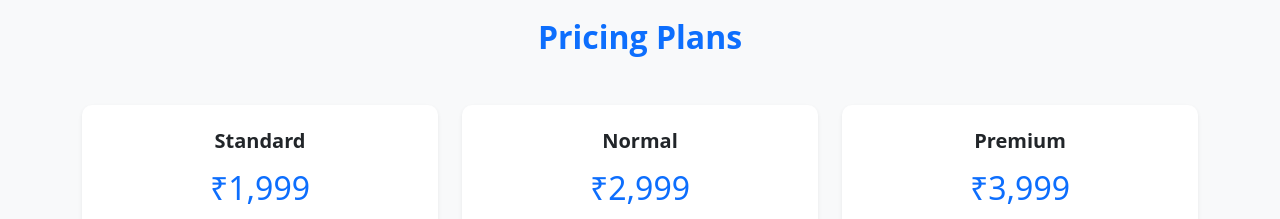
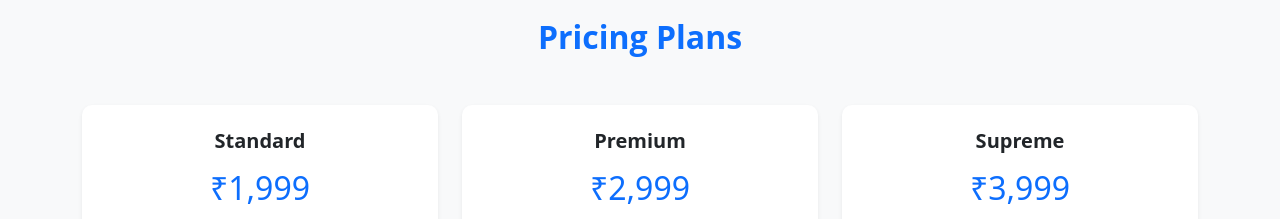
Before and after one commit to nikhilsm1996/readingspace, a React (Vite) app in the folder frontend/reading-space-frontend/: page / in a window 1280 px wide. Shown: the part 1500-1719 px from the top of the page. Built offline with nearby package versions, Linux system fonts and the light colour scheme.

Commit message:
Update pricing plan names: change "Normal" to "Premium" and "Premium" to "Supreme"

```diff
--- a/frontend/reading-space-frontend/src/components/Pricing.jsx
+++ b/frontend/reading-space-frontend/src/components/Pricing.jsx
@@ -15,7 +15,7 @@ const Pricing = () => {
       ],
     },
     {
-      name: "Normal",
+      name: "Premium",
       price: "₹2,999",
       features: [
         "10 hours/day",
@@ -27,7 +27,7 @@ const Pricing = () => {
       ],
     },
     {
-      name: "Premium",
+      name: "Supreme",
       price: "₹3,999",
       features: [
         "Unlimited Access",
```
